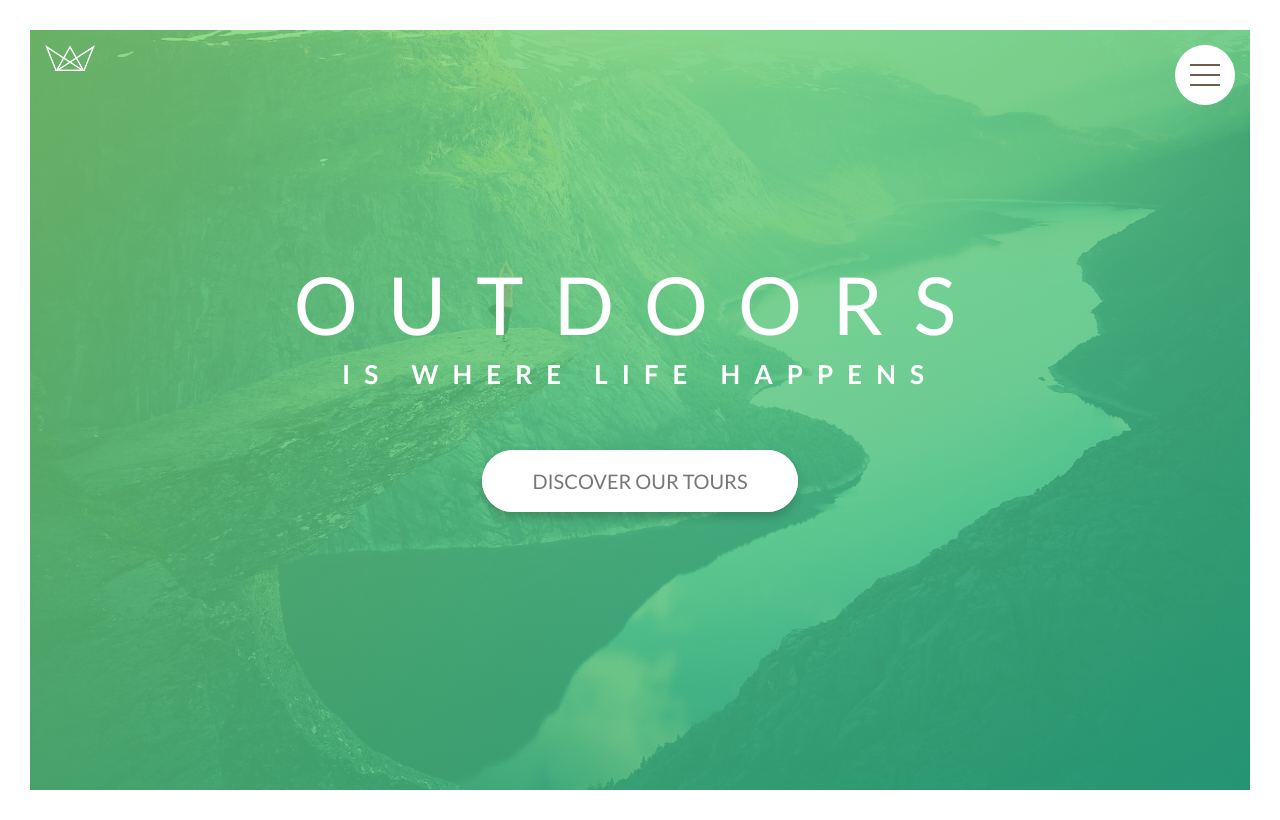
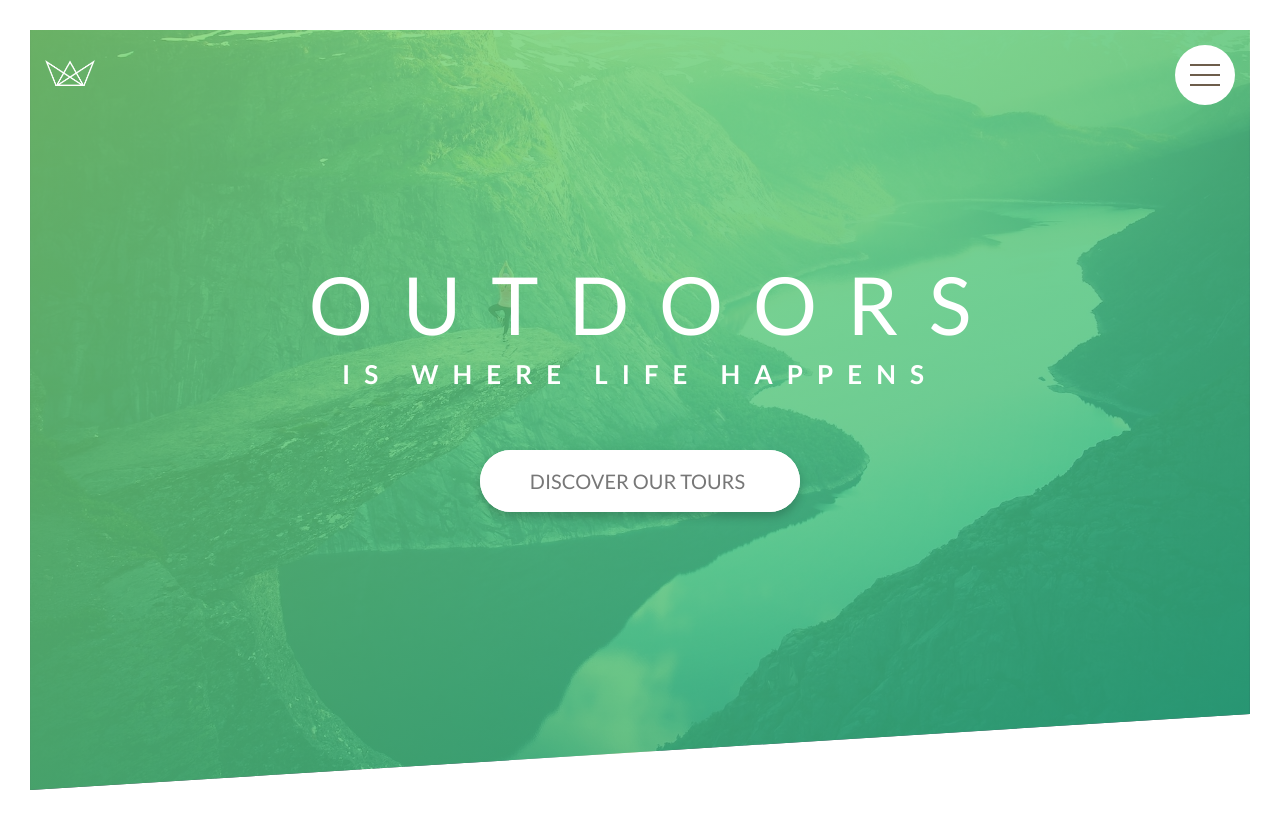
Before and after one commit to Wil-Colon/Natours-cssTestProject, a React (Vite) app: page / in a window 1280 px wide. Built offline with nearby package versions, Linux system fonts and the light colour scheme.

Commit message:
btn animations, media small fixes

```diff
--- a/src/Components/header.scss
+++ b/src/Components/header.scss
@@ -13,6 +13,7 @@
     background-position: top;
     grid-template-columns: 1fr minmax(20rem, 2fr) 1fr;
     grid-template-rows: 1fr 25rem repeat(2, 1fr);
+    clip-path: polygon(0 0, 100% 0%, 100% 90%, 0% 100%);
 
     @media only screen and (max-width: $bp-small) {
         grid-template-rows: 1fr 15rem repeat(2, 1fr);
@@ -20,7 +21,7 @@
 
     .logo {
         width: 5rem;
-        margin: 1.5rem 0 0 1.5rem;
+        margin: 3rem 0 0 1.5rem;
     }
 
     .nav-btn {
@@ -89,7 +90,9 @@
             letter-spacing: 3rem;
             font-weight: 400;
             line-height: 10rem;
+            transform: translateX(1.5rem);
             transition: all 1s;
+            animation: slideInRight 1s;
 
             @media only screen and (max-width: $bp-medium) {
                 // font-size: 5.5rem;
@@ -109,6 +112,7 @@
             font-size: 2.6rem;
             letter-spacing: 1.4rem;
             transition: all 1s;
+            animation: slideInLeft 1s;
 
             @media only screen and (max-width: $bp-large) {
                 // font-size: 1.8rem;
@@ -145,6 +149,7 @@
         text-transform: uppercase;
         font-weight: 400;
         color: $font-color;
+        min-width: 32rem;
 
         border: none;
         border-radius: 10rem;
@@ -152,6 +157,9 @@
         box-shadow: 0 0.5rem 1rem rgba(0, 0, 0, 0.2);
         background-color: #fff;
         transition: all 0.3s;
+        opacity: 0;
+
+        animation: slideUp 1s ease-in-out 0.8s forwards;
 
         &:hover {
             transform: translateY(-3px);
@@ -162,9 +170,10 @@
             transform: translateY(0);
         }
 
-        @media only screen and (max-width: $bp-medium) {
-            padding: 1rem 2rem;
-            font-size: 1.4rem;
+        @media only screen and (max-width: $bp-small) {
+            // padding: 1.5rem 5rem;
+            font-size: 1.5rem;
+            min-width: 27rem;
         }
 
         &::after {
@@ -189,13 +198,43 @@
     }
 }
 
-@keyframes scaleup {
-    from {
-        transform: scale(1);
+@keyframes slideInRight {
+    0% {
+        opacity: 0;
+        transform: translateX(-7rem);
     }
 
-    to {
-        transform: scale(1.5);
-        opacity: 0;
+    80% {
+        transform: translateX(2rem);
+    }
+
+    100% {
+        opacity: 1;
     }
 }
+
+@keyframes slideInLeft {
+    0% {
+        opacity: 0;
+        transform: translateX(7rem);
+    }
+
+    80% {
+        transform: translateX(-2rem);
+    }
+
+    100% {
+        opacity: 1;
+    }
+}
+
+@keyframes slideUp {
+    0% {
+        opacity: 0;
+        transform: translateY(3rem);
+    }
+
+    100% {
+        opacity: 1;
+    }
+}
```
